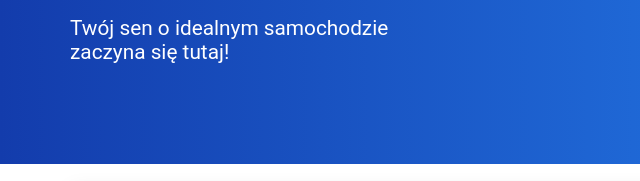
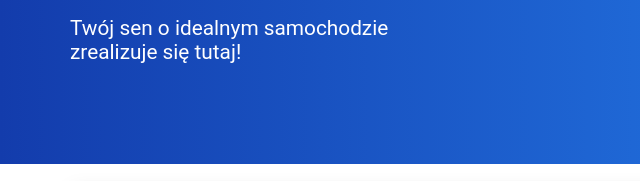
Before and after one commit to AngryKitten91/car-shop, a website built with webpack: page src/index.html in a window 1280 px wide. Shown: the part 196-377 px from the top of the page, 0-640 px from the left. Built offline with nearby package versions, Linux system fonts and the light colour scheme.

Commit message:
slogan change

```diff
--- a/src/index.html
+++ b/src/index.html
@@ -10,7 +10,7 @@
       <div class="c-wrap header-container fade-in">
         <div>
           <h1 class="header-title">DreamAuto</h1>
-          <p>Twój sen o idealnym samochodzie <br />zaczyna się tutaj!</p>
+          <p>Twój sen o idealnym samochodzie <br />zrealizuje się tutaj!</p>
         </div>
         <div>
           <img
```
